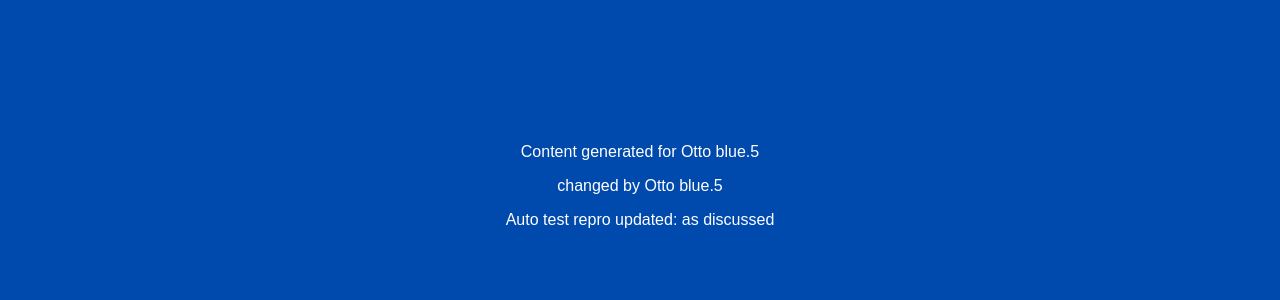
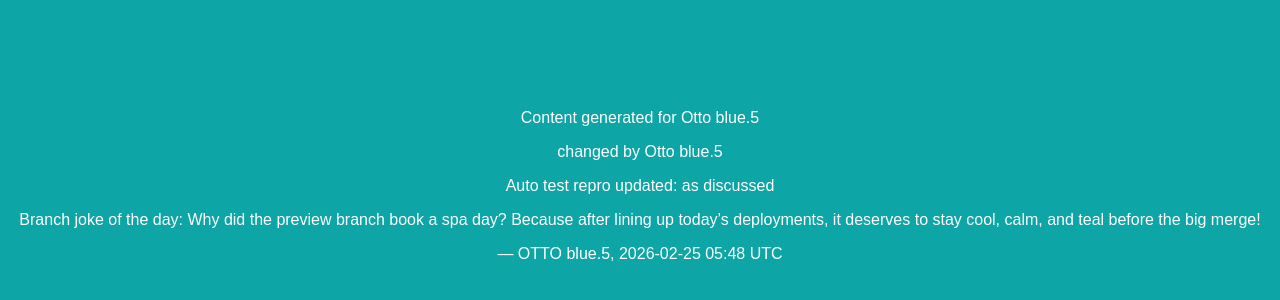
Before and after one commit to arminpressler/Ottos_test_web, a plain HTML site: page index.html in a window 1280 px wide. Shown: the part 214-514 px from the top of the page. Drawn offline with Linux system fonts and the light colour scheme.

Commit message:
feat: add teal background joke (#16) (#17)
Co-authored-by: OTTO blue.5 <otto.blue.5@users.noreply.github.com>

```diff
--- a/index.html
+++ b/index.html
@@ -4,7 +4,7 @@
   <title>Ottos Test Web</title>
   <style>
     body {
-      background-color: #004aad;
+      background-color: #0da5a5;
       color: #ffffff;
       font-family: Arial, sans-serif;
       margin: 0;
@@ -23,6 +23,8 @@
   <p>Content generated for Otto blue.5</p>
   <p>changed by Otto blue.5</p>
   <p>Auto test repro updated: as discussed</p>
+  <p>Branch joke of the day: Why did the preview branch book a spa day? Because after lining up today’s deployments, it deserves to stay cool, calm, and teal before the big merge!</p>
+  <p>— OTTO blue.5, 2026-02-25 05:48 UTC</p>
 </body>
 </html>
 
```
